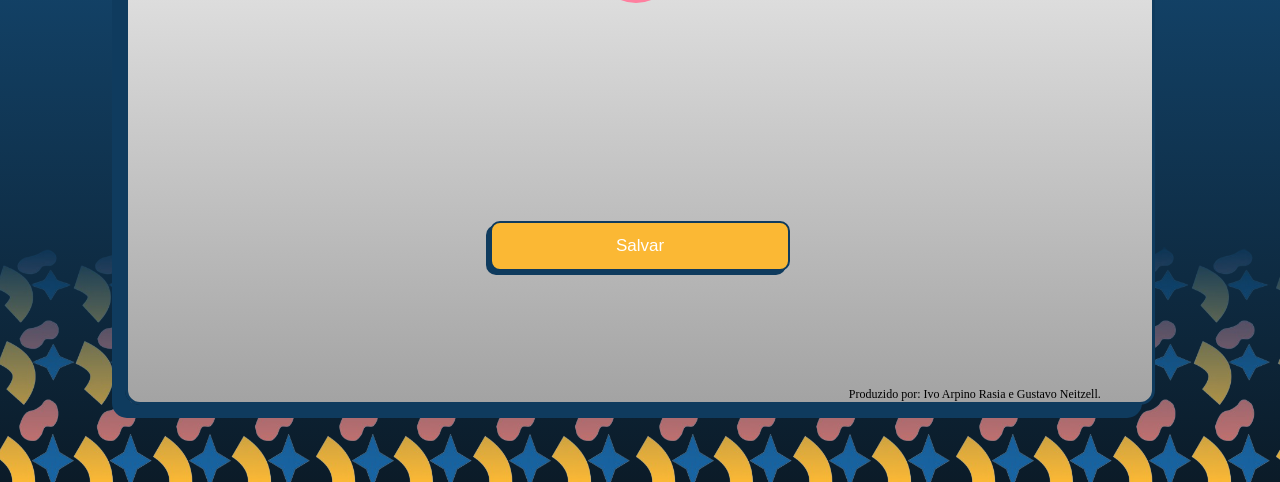
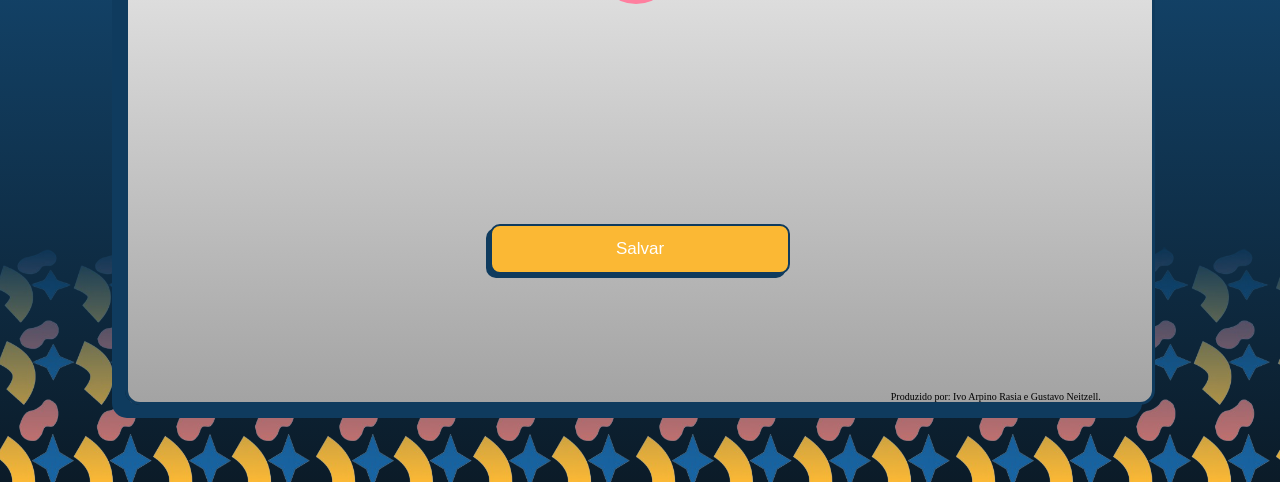
Before and after one commit to GatoMonocromatico/Cartola_Olimpiada_Champagnat, a Flask app: template templates/configuracoes.html in a window 1280 px wide. Shown: the part 318-800 px from the top of the page. Run offline with Flask 2, Linux system fonts and the light colour scheme; the template is opened without the code that fills it, so the values that code supplies are empty; some libraries are stand-ins or nearby versions.

Commit message:
diminished font-size of credits

```diff
--- a/static/css/configuracoes.css
+++ b/static/css/configuracoes.css
@@ -321,5 +321,5 @@ p{
     width: 90%;
     margin-left: 5%;
     text-align: center;
-    font-size: 12px;
+    font-size: 10px;
 }
```
